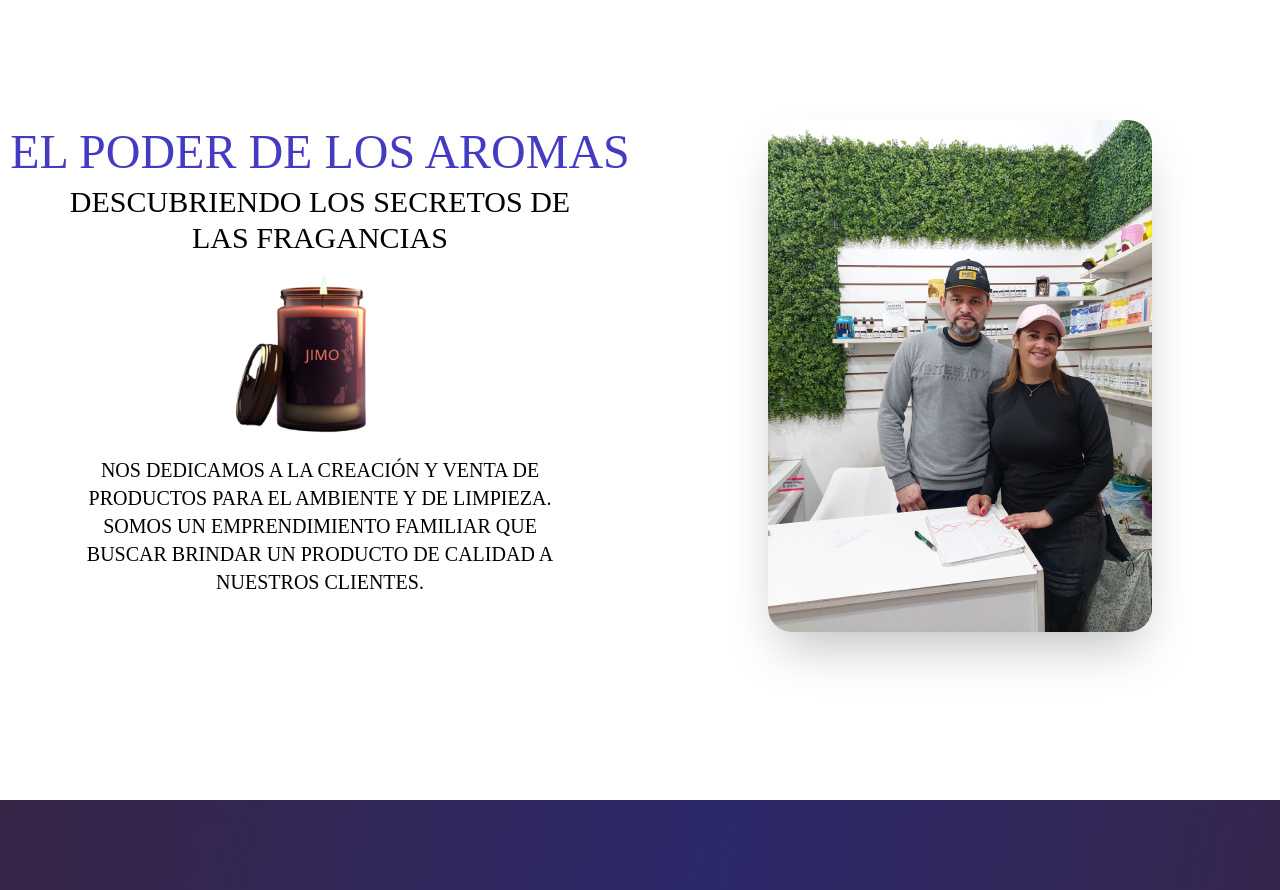
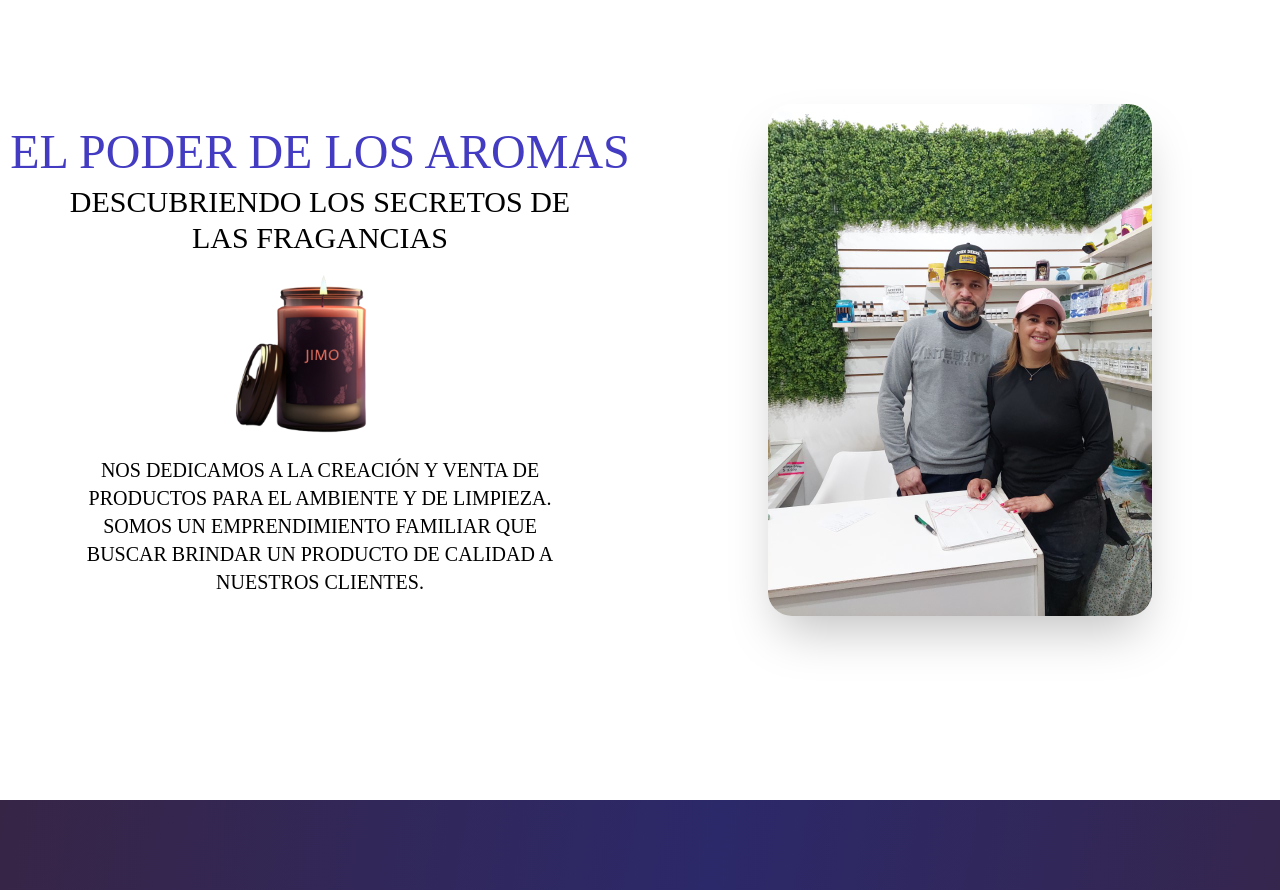
Before and after one commit to MAS234/JIMO-OFICIAL, a React (Vite) app: page / in a window 1280 px wide. Shown: the part 960-1850 px from the top of the page. Built offline with nearby package versions, Linux system fonts and the light colour scheme; a web font is replaced by a local one.

Commit message:
cambioss

```diff
--- a/src/componets/AboutMe.jsx
+++ b/src/componets/AboutMe.jsx
@@ -21,7 +21,7 @@ function AboutMe() {
         </div>
 
         <div className=' w-full h-full  bordeRendodeado'>
-            <div className="flex justify-center items-center m-auto  md:w-96 md:h-96 md:mt-36 w-80 h-80" data-aos="fade-up"
+            <div className="flex justify-center items-center m-auto  md:w-96 md:h-96 md:mt-32 w-80 h-80" data-aos="fade-up"
                  data-aos-duration="1000">
                 <img className="rounded-3xl shadow-2xl md:mt-20" src={Dueños} alt="dueños" />
             </div>
--- a/src/componets/Contact.jsx
+++ b/src/componets/Contact.jsx
@@ -44,7 +44,7 @@ function Contact() {
           </div>
         </div>
 
-        <div className="md:w-[50%] md:h-full h-[70%] color border md:border-none" >
+        <div className="md:w-[50%] md:h-[100%] h-[70%] color border md:border-none" >
           <h1 className="text-center  md:mt-10 mt-36 uppercase font-semibold text-4xl text-white familia">
             Ubicacion
           </h1>
```
